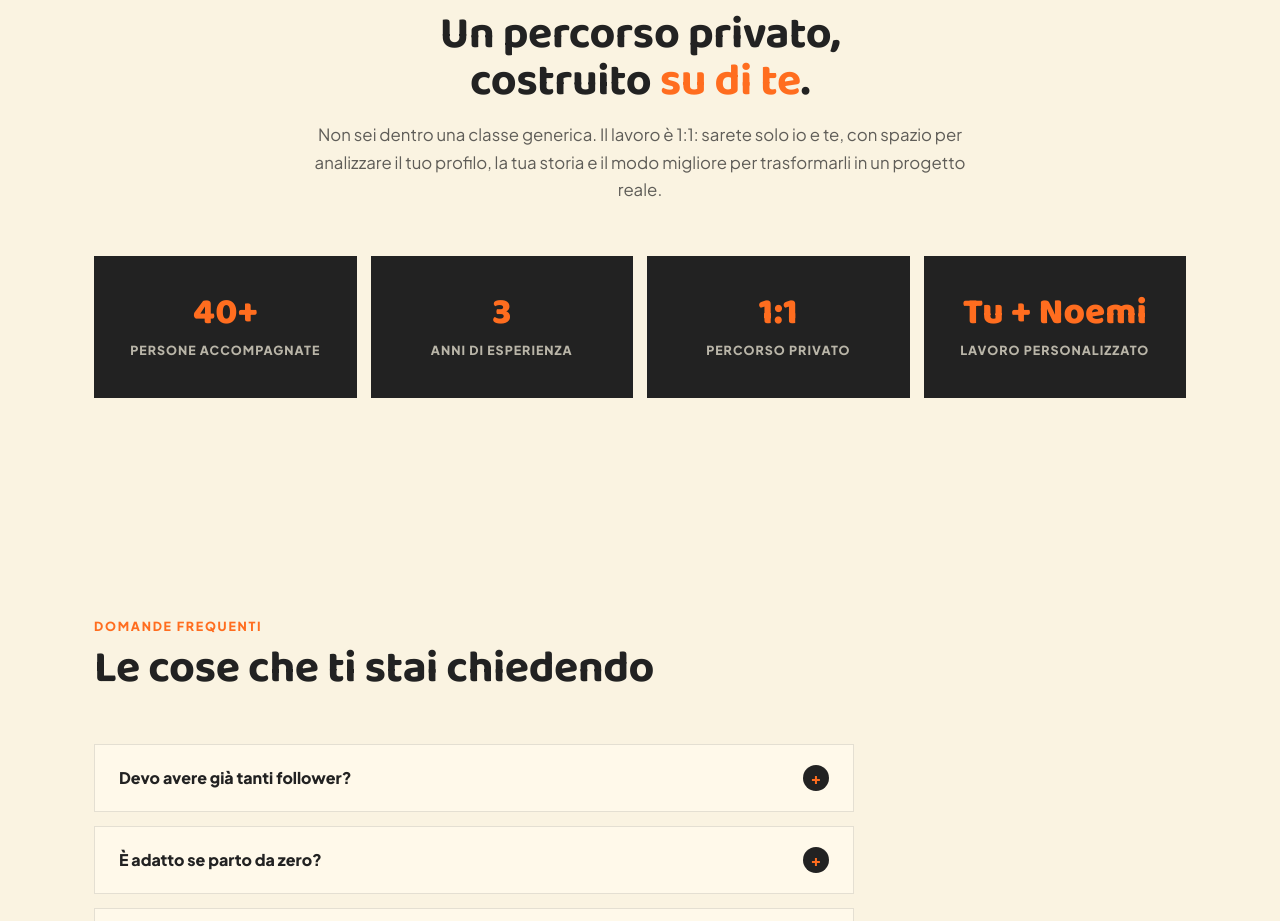
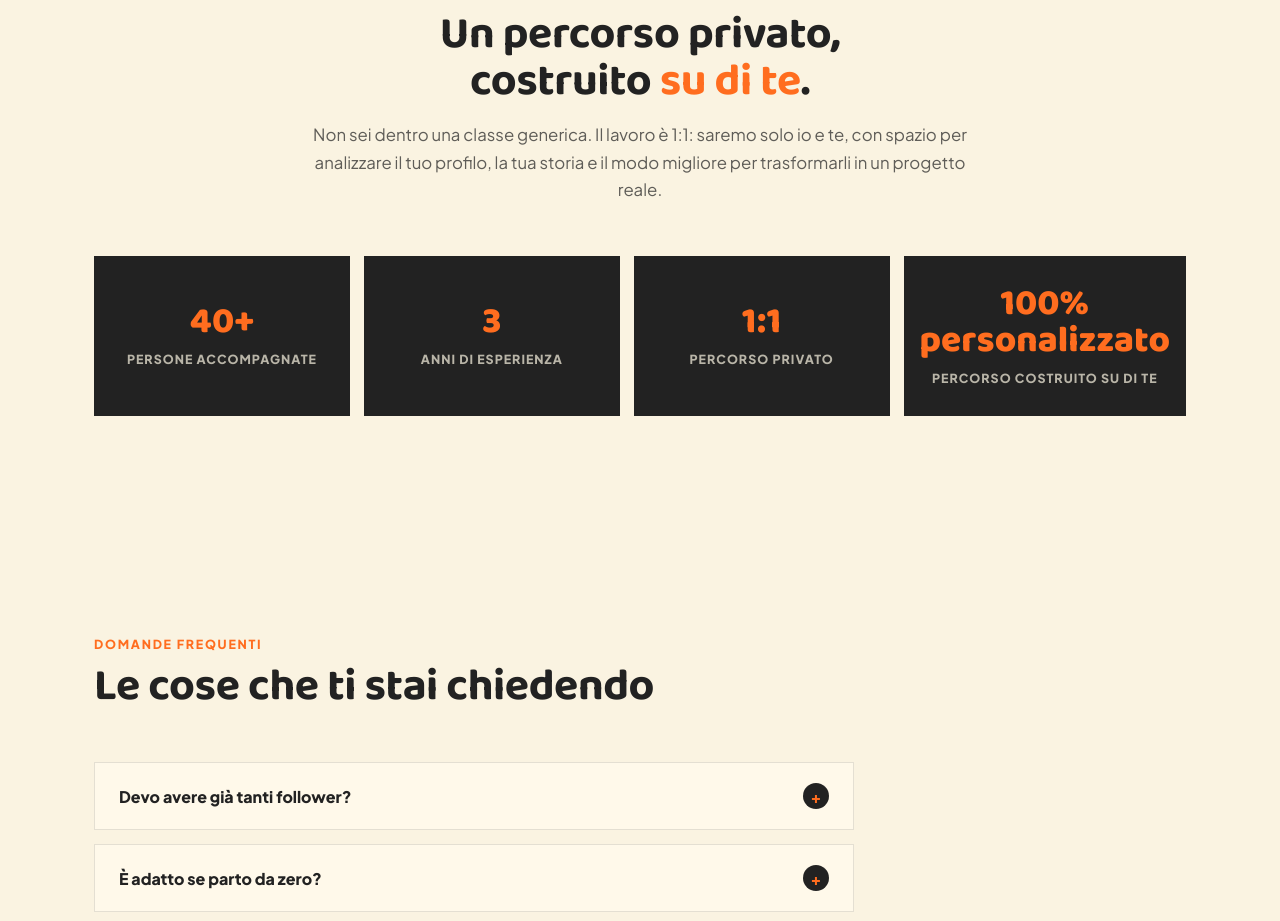
Before and after one commit to lucamontinipv-boop/kaiemi-next, a Next.js app: page / in a window 1280 px wide. Shown: the part 5822-6743 px from the top of the page. Built offline with nearby package versions, Linux system fonts and the light colour scheme.

Commit message:
Aggiornata Hero

```diff
--- a/components/AuthoritySection.tsx
+++ b/components/AuthoritySection.tsx
@@ -10,7 +10,7 @@ export default function AuthoritySection() {
             Un percorso privato,<br />costruito <span className="accent">su di te</span>.
           </h2>
           <p>
-            Non sei dentro una classe generica. Il lavoro è 1:1: sarete solo io e te, con spazio per analizzare il tuo profilo, la tua storia e il modo migliore per trasformarli in un progetto reale.
+            Non sei dentro una classe generica. Il lavoro è 1:1: saremo solo io e te, con spazio per analizzare il tuo profilo, la tua storia e il modo migliore per trasformarli in un progetto reale.
           </p>
         </div>
 
--- a/components/data.ts
+++ b/components/data.ts
@@ -48,7 +48,7 @@ export const autoritaItems = [
   { num: "40+", label: "Persone accompagnate" },
   { num: "3", label: "Anni di esperienza" },
   { num: "1:1", label: "Percorso privato" },
-  { num: "Tu + Noemi", label: "Lavoro personalizzato" },
+  { num: "100% personalizzato", label: "Percorso costruito su di te" },
 ];
 
 export const faqItems = [
```
